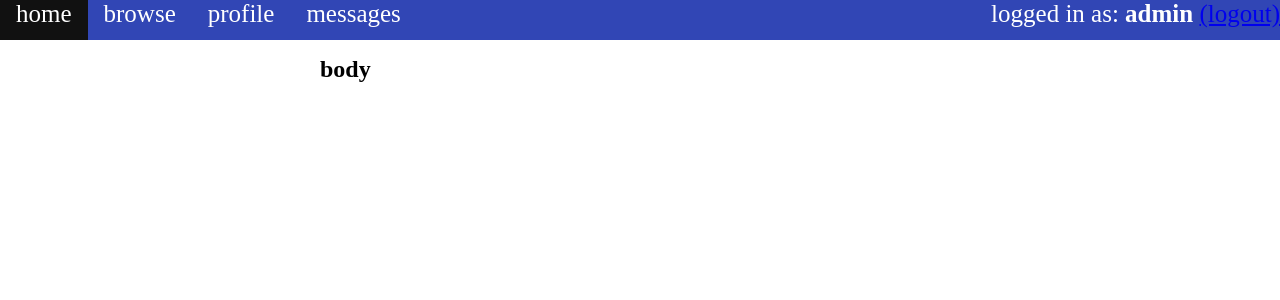
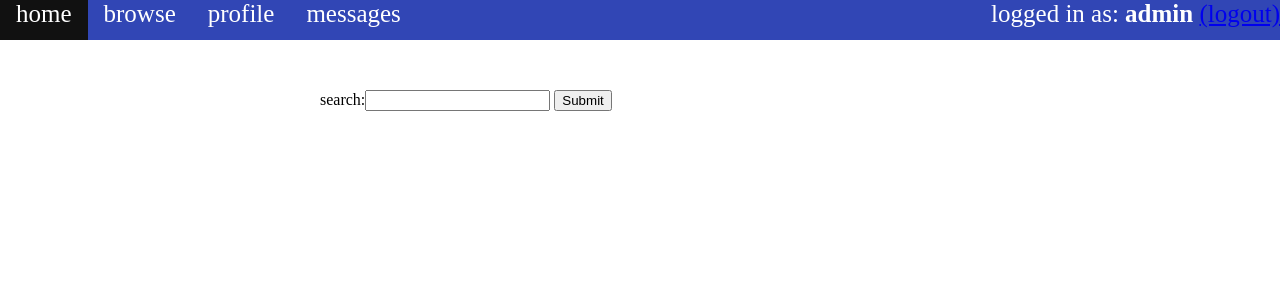
Before and after one commit to codemonkey49/shirtTrading, a Django app: page /browse in a window 1280 px wide. Shown: the top 300 px of the page. Run offline with Django 3.2, Linux system fonts and the light colour scheme; a user stored in the database is signed in.

Commit message:
added Search field to browse

```diff
--- a/browse/forms.py
+++ b/browse/forms.py
@@ -11,3 +11,7 @@ class messageForm(forms.ModelForm):
     class Meta:
         model=message
         fields=["content"]
+
+
+class browseForm(forms.Form):
+    search = forms.CharField(label="search", max_length=100)
--- a/browse/templates/browse/browse.html
+++ b/browse/templates/browse/browse.html
@@ -1 +1,12 @@
 {% extends "base.html" %}
+
+{% block body %}
+    <br>
+    <br>
+    <br>
+    <form action="/browse" method="post">
+        {% csrf_token %}
+        {{ form }}
+        <input type="submit" value="Submit"/>
+    </form>
+{% endblock %}
--- a/browse/views.py
+++ b/browse/views.py
@@ -5,7 +5,7 @@ from django.contrib.auth.models import User
 from django.contrib.auth.decorators import login_required
 
 from data.models import UserProfile,message
-from .forms import teamNumForm,messageForm
+from .forms import teamNumForm, messageForm, browseForm
 # Create your views here.
 #@login_required
 def index(request):
@@ -59,6 +59,14 @@ def profile(request):
 def browse(request):
     template = "browse/browse.html"
     context={}
+
+    if request.method == "POST":
+        form = browseForm(request.POST)
+        if form.is_valid():
+            print(form.cleaned_data["search"])
+    else:
+        form = browseForm()
+    context["form"] = form
     return render(request,template,context)
 
 @login_required
```
Also changed, not shown: db.sqlite3.
